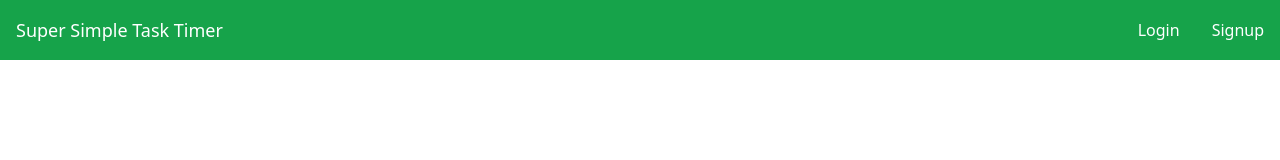
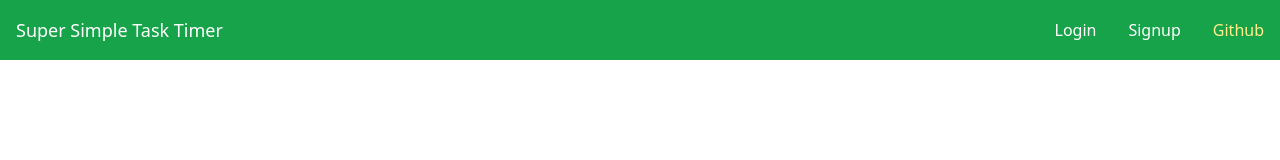
Before and after one commit to tuanluu-agilityio/timer-app, a Next.js app: page / in a window 1280 px wide. Shown: the top 160 px of the page. Built offline with nearby package versions, Linux system fonts and the light colour scheme.

Commit message:
Update Navbar with link to Github

```diff
--- a/src/components/layout/Navbar.tsx
+++ b/src/components/layout/Navbar.tsx
@@ -38,6 +38,13 @@ const Navbar = () => {
                 <NavLink href="/signup">Signup</NavLink>
                 </>
             )}
+            <NavLink
+              extraClasses="text-yellow-200 hover:underline"
+              target="_blank"
+              href="https://github.com/tuanluu-agilityio/timer-app"
+            >
+              Github
+            </NavLink>
         </ul>
       </nav>
     </header>
@@ -47,13 +54,15 @@ const Navbar = () => {
 interface NavLinkProps {
   href: string
   children: string
+  extraClasses?: string
+  target?: string
 }
 
-const NavLink: React.FC<NavLinkProps> = ({ href, children }) => {
+const NavLink: React.FC<NavLinkProps> = ({ href, children, extraClasses, target }) => {
   return (
     <li className="ml-8">
       <Link href={href}>
-        <a>{children}</a>
+        <a className={extraClasses} target={target}>{children}</a>
       </Link>
     </li>
   )
```
